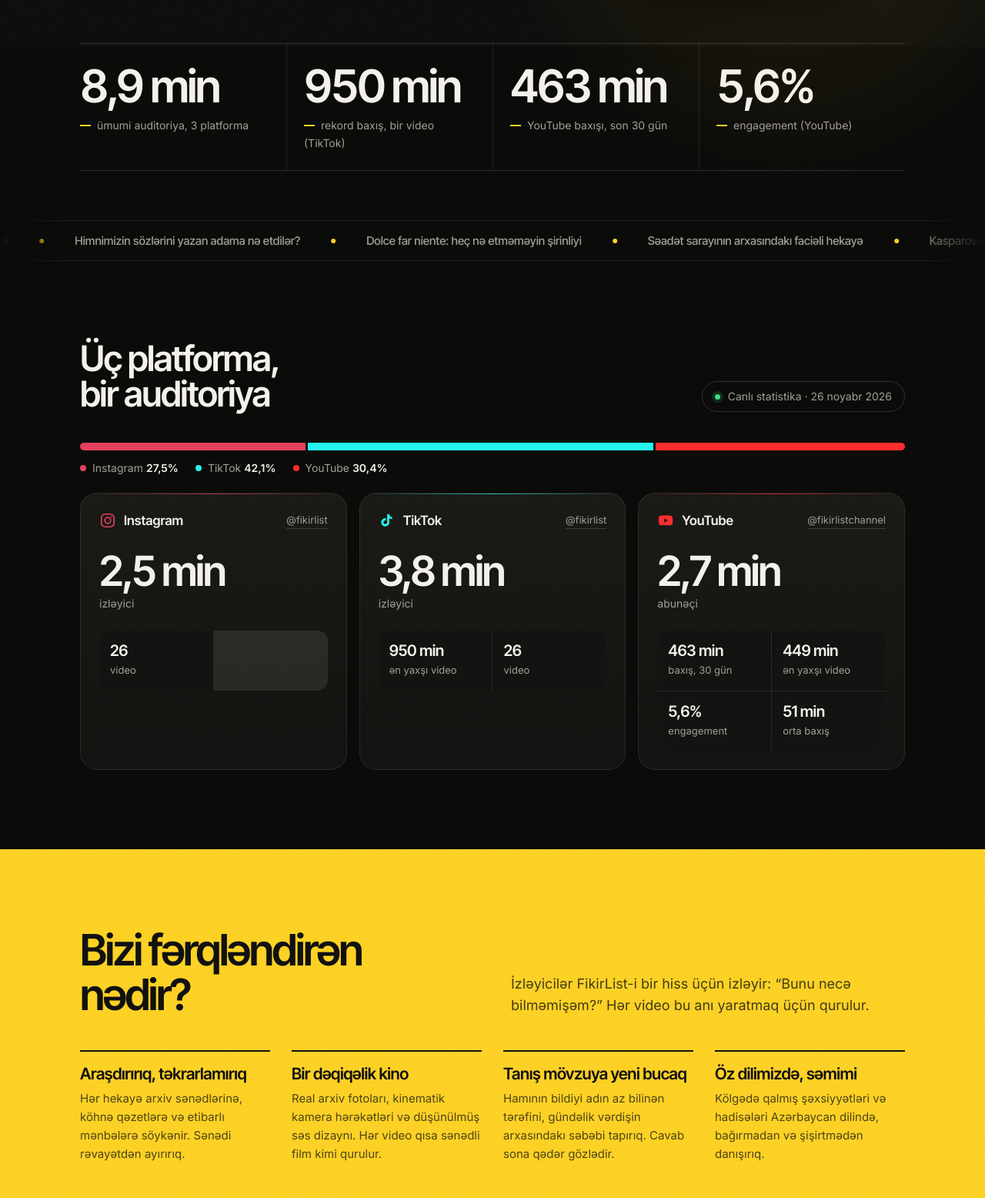
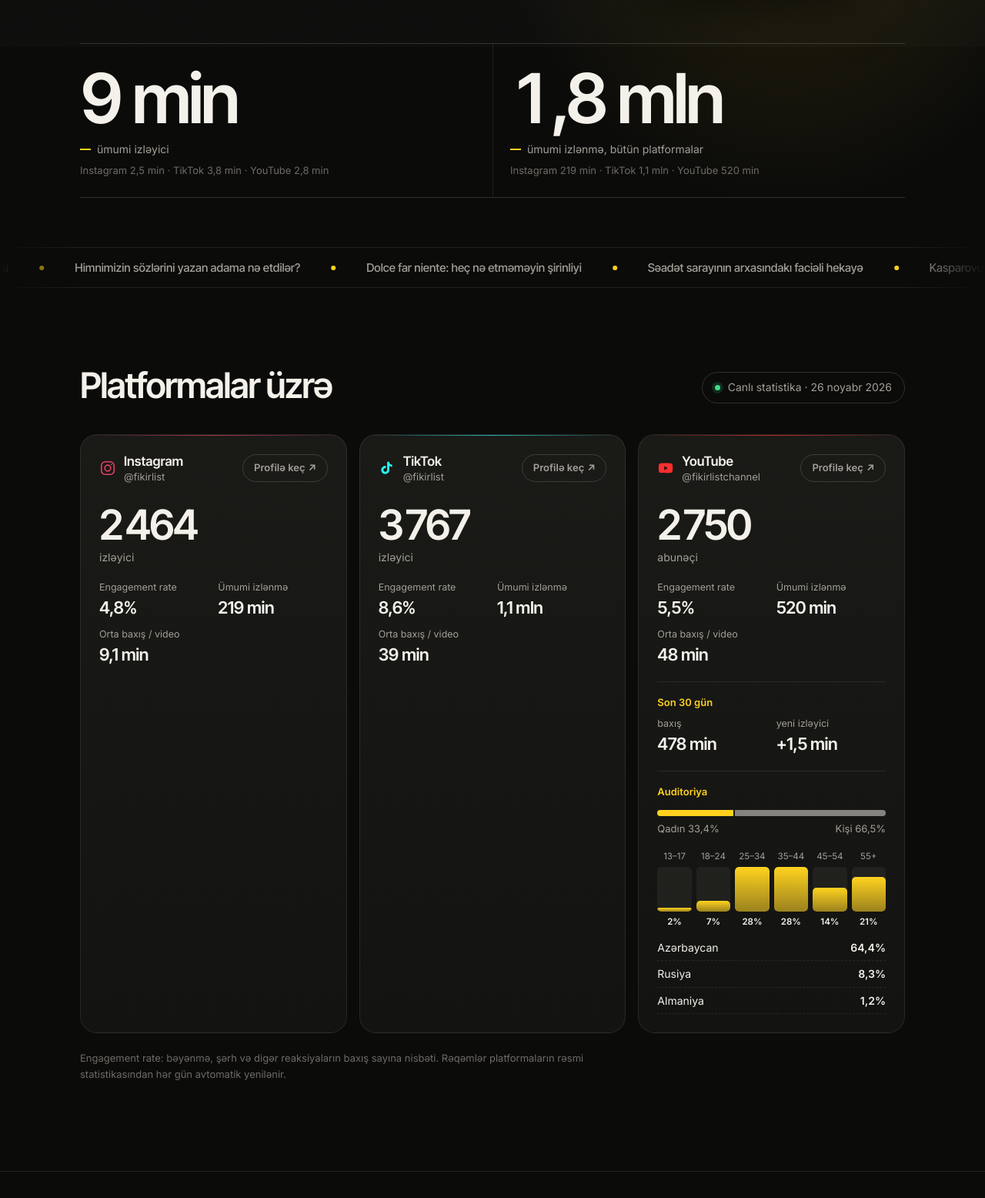
Before and after one commit to fikirlist/mediakit, a plain HTML site: page index.html in a window 1280 px wide. Shown: the part 739-2295 px from the top of the page at 77% size. Drawn offline with Linux system fonts and the light colour scheme; grey boxes are pictures that could not be loaded.

Commit message:
Platform cards: followers, ER, totals, 30-day results, demographics; contact nav
Co-Authored-By: Claude Opus 5.5 <noreply@anthropic.com>
Claude-Session: https://claude.ai/code/session_016rZ7E6HVgf3L27sHdmupnK

```diff
--- a/index.html
+++ b/index.html
@@ -122,11 +122,12 @@ a.reel{display:block;text-decoration:none;color:#fff}
 .ticker span::after{content:"";width:6px;height:6px;border-radius:50%;background:var(--y)}
 .ticker:hover div{animation-play-state:paused}
 @keyframes tk{to{transform:translateX(-50%)}}
-.figs{display:grid;grid-template-columns:repeat(4,minmax(0,1fr));border-top:1px solid var(--line2);border-bottom:1px solid var(--line2);margin-top:clamp(40px,6vw,72px);position:relative;z-index:1}
+.figs{display:grid;grid-template-columns:repeat(2,minmax(0,1fr));border-top:1px solid var(--line2);border-bottom:1px solid var(--line2);margin-top:clamp(40px,6vw,72px);position:relative;z-index:1}
 .fig{padding:26px 22px 24px;border-left:1px solid var(--line)}
 .fig:first-child{border-left:0;padding-left:0}
-.fig b{display:block;font:600 clamp(36px,4.6vw,60px)/1 "Inter Tight",sans-serif;letter-spacing:-.045em;white-space:nowrap;font-variant-numeric:tabular-nums}
+.fig b{display:block;font:600 clamp(48px,7vw,92px)/1 "Inter Tight",sans-serif;letter-spacing:-.045em;white-space:nowrap;font-variant-numeric:tabular-nums}
 .fig span{display:block;margin-top:10px;font-size:14px;color:var(--soft)}
+.fig small{display:block;margin-top:6px;font-size:13px;color:var(--mute)}
 .fig span::before{content:"";display:inline-block;width:14px;height:2px;margin-right:8px;background:var(--y);vertical-align:4px}
 .upd{display:flex;align-items:center;gap:8px;margin-top:16px;font-size:13px;color:var(--soft);position:relative;z-index:1}
 .live{width:7px;height:7px;border-radius:50%;background:#3ddc84;box-shadow:0 0 0 4px rgba(61,220,132,.15)}
@@ -149,6 +150,31 @@ a.reel{display:block;text-decoration:none;color:#fff}
 .ph a:hover{color:var(--ink)}
 .pbig{font:600 clamp(40px,4.4vw,54px)/1 "Inter Tight",sans-serif;letter-spacing:-.045em;margin:28px 0 4px;white-space:nowrap}
 .plab{font-size:14px;color:var(--soft)}
+.pn span{display:flex;flex-direction:column;line-height:1.2}
+.pn small{font:400 13px Inter,sans-serif;color:var(--soft);margin-top:2px}
+.go{display:inline-flex;align-items:center;gap:4px;min-height:36px;padding:0 14px;border-radius:999px;border:1px solid var(--line2);font-size:13px;font-weight:600;text-decoration:none;color:var(--ink);white-space:nowrap}
+.go:hover{border-color:var(--y);color:var(--y)}
+.kv{display:grid;grid-template-columns:repeat(auto-fit,minmax(6.5em,1fr));gap:12px;margin-top:18px}
+.kv span{display:block;font-size:12.5px;color:var(--soft)}
+.kv b{display:block;font:600 22px "Inter Tight",sans-serif;letter-spacing:-.02em;margin-top:3px;white-space:nowrap}
+.blk{margin-top:22px;padding-top:18px;border-top:1px solid var(--line)}
+.blk h4{margin:0;font:600 13px Inter,sans-serif;color:var(--y)}
+.blk .kv{margin-top:10px}
+.na{margin:10px 0 0;font-size:13.5px;color:var(--mute)}
+.gen{margin-top:12px}
+.gen .gbar{display:flex;height:8px;border-radius:4px;overflow:hidden;gap:2px}
+.gen .gbar i:first-child{background:var(--y)}
+.gen .gbar i:last-child{background:rgba(244,241,234,.5)}
+.glab{display:flex;justify-content:space-between;font-size:13px;color:var(--soft);margin-top:6px}
+.ages{display:grid;grid-template-columns:repeat(6,minmax(0,1fr));gap:6px;margin-top:16px;align-items:end}
+.age{display:grid;justify-items:center;gap:4px;font-size:11.5px;color:var(--soft)}
+.age i{display:flex;align-items:flex-end;width:100%;height:58px;background:rgba(244,241,234,.05);border-radius:5px;overflow:hidden}
+.age i b{display:block;width:100%;background:linear-gradient(180deg,var(--y),rgba(255,210,31,.55));border-radius:5px}
+.age em{font-style:normal;color:var(--ink);font-weight:600}
+.geo{list-style:none;margin:14px 0 0;padding:0;display:grid;gap:6px;font-size:14px}
+.geo li{display:flex;justify-content:space-between;border-bottom:1px dashed var(--line);padding-bottom:5px}
+.geo em{font-style:normal;font-weight:600}
+.note2{margin-top:22px;font-size:13px;color:var(--mute);max-width:80ch}
 .mets{display:grid;grid-template-columns:repeat(2,minmax(0,1fr));gap:1px;background:var(--line);border-radius:14px;overflow:hidden;margin-top:24px}
 .met{background:var(--s1);padding:14px}
 .met b{display:block;font:600 20px "Inter Tight",sans-serif;letter-spacing:-.02em;white-space:nowrap}
@@ -180,7 +206,7 @@ a.reel{display:block;text-decoration:none;color:#fff}
 .ser{position:relative;background:var(--s1);border:1px solid var(--line);border-radius:24px;padding:28px 28px 30px;display:grid;grid-template-columns:auto minmax(0,1fr);gap:4px 20px;align-items:start;transition:border-color .25s,transform .25s}
 .ser:hover{border-color:var(--line2);transform:translateY(-2px)}
 .ser:first-child{background:linear-gradient(150deg,rgba(255,210,31,.11),var(--s1) 60%);border-color:rgba(255,210,31,.28)}
-.ser svg{grid-row:span 3;width:30px;height:30px;color:var(--y);padding:13px;border-radius:16px;background:rgba(255,210,31,.08);border:1px solid rgba(255,210,31,.18);box-sizing:content-box}
+.ser svg{grid-row:span 3;width:30px;height:30px;color:#111;padding:13px;border-radius:16px;background:linear-gradient(145deg,#ffe36b,var(--y) 55%,#e9b800);box-shadow:0 10px 24px -10px rgba(255,210,31,.6),inset 0 1px 0 rgba(255,255,255,.45);box-sizing:content-box}
 .ser h3{font-size:23px;letter-spacing:-.03em;display:flex;align-items:center;gap:10px;flex-wrap:wrap}
 .ser p{color:var(--soft);font-size:16px;margin:8px 0 0;line-height:1.65;max-width:52ch}
 .ser .tag{font:600 12px Inter,sans-serif;color:#111;background:var(--y);border-radius:999px;padding:3px 10px;letter-spacing:0}
@@ -280,13 +306,13 @@ const STATIC = {
   ],
   series: [
     ["ESKİZ","Hamının tanıdığı, amma hekayəsini az adamın bildiyi insanlar. Bir fotodan, bir xatirədən və ya bir-birinə zidd iki hekayədən başlayıb onların portretini çəkirik. Arxiv sənədlərinə və etibarlı mənbələrə söykənərək bir ömrü bir dəqiqəlik kino dilində danışırıq.","eskiz","Ən çox izlənən"],
-    ["Biz Kimik?","Eyni sözü fərqli deyir, eyni bayramı fərqli keçiririk. Azərbaycanın xalqları və icmaları öz dili, adətləri və gündəlik həyatı ilə. Məqsədimiz fərqləri qabartmaq yox, bir-birimizi daha yaxından tanımaqdır. Animasiya dili isə mövzunu hər yaşdan izləyici üçün səmimi edir. Talışlar və yerazlarla başladıq.","globe","Animasiya"],
+    ["Biz Kimik?","Eyni sözü fərqli deyir, eyni bayramı fərqli keçiririk. Azərbaycanın müxtəlif bölgələrində fərqli dillər danışılır, adətlər yaşadılır, bayramlar qeyd olunur. Bəs bir-birimizi nə qədər tanıyırıq? Bu seriyada ölkəmizin xalqlarını və icmalarını onların öz hekayələri, dili və gündəlik həyatı ilə tanıdırıq. Animasiya dili isə mövzunu hər yaşdan izləyici üçün səmimi və əyləncəli edir.","globe","Animasiya"],
     ["Psixologiya və həyat fəlsəfəsi","Kintsugidən dolce far nienteyə qədər, başqa mədəniyyətlərin daha yaxşı yaşamaq haqqında tapdığı sadə həqiqətlər, bugünkü həyatımızın dilində. Hər videoda bir anlayışın arxasındakı psixologiyanı açırıq ki, izləyici öz gündəliyinə bir az fərqli baxsın.","kintsugi"],
     ["Elm, texnologiya və trendlər","Hamının danışdığı mövzunun necə başladığını və sabahımıza necə təsir edəcəyini qısa və aydın danışırıq. Mürəkkəb mövzuları sadələşdirmədən, hər kəsin anlayacağı dildə izah edir, trendin səs-küyündən kənarda onun əsl mənasını göstəririk.","spark"]
   ],
   formats: [
     ["Hekayəyə inteqrasiya","Brend mövzu ilə bağlı olduqda hekayənin təbii hissəsinə çevrilir.",["Videoda 5–10 saniyəlik təbii yerləşdirmə","Təsvirdə və pinlənmiş şərhdə link","Instagram, TikTok və YouTube-da yayım"],"","insert"],
-    ["Xüsusi epizod","Brendinizin tarixi, istehsalı və ya missiyası haqqında ayrıca qısa sənədli film.",["Araşdırma və ssenari bizdən","Arxiv və çəkiliş materialları ilə kinematik montaj","Yayımdan sonra nəticə hesabatı"],"Tövsiyə edirik","film"],
+    ["Xüsusi epizod","Brendinizin tarixi, istehsalı və ya missiyası haqqında ayrıca qısa sənədli film.",["Araşdırma və ssenari bizdən","Arxiv və çəkiliş materialları ilə kinematik montaj","Yayımdan sonra nəticə hesabatı"],"","film"],
     ["Silsilə tərəfdaşlığı","Bir silsilənin bir neçə epizod boyunca dəstəklənməsi.",["Hər epizodda brend qeydi","Silsilə boyu ardıcıl görünürlük","Auditoriya ilə uzunmüddətli əlaqə"],"","layers"],
     ["Çarpaz yayım","Bir video eyni vaxtda üç platformada yayımlanır.",["Instagram Reels, TikTok, YouTube Shorts","Stories və pinlənmiş şərh","Bir kontent, üç auditoriya"],"","share"]
   ],
@@ -311,9 +337,11 @@ const STATIC = {
 /* Son məlum real rəqəmlər — cədvələ qoşulmaq mümkün olmayanda göstərilir */
 const SNAPSHOT = {
   updatedAt:"2026-11-26", email:"fikirlistmedia@gmail.com",
-  yt_followers:2710, yt_posts:49, yt_views30d:463094, yt_avgViews:51455, yt_medianViews:1589, yt_er:5.6, yt_best:449007,
-  tt_followers:3751, tt_posts:26, tt_best:949800,
-  ig_followers:2453, ig_posts:26
+  yt_followers:2750, yt_totalViews:520039, yt_posts:30, yt_views30d:477569, yt_new30d:1500, yt_er:5.5, yt_avgViews:47757,
+  yt_gender_female:33.4, yt_gender_male:66.5, "yt_age_13-17":2.2, "yt_age_18-24":6.6, "yt_age_25-34":27.7, "yt_age_35-44":27.8, "yt_age_45-54":14.4, "yt_age_55+":21.3,
+  yt_geo_1_label:"Azərbaycan", yt_geo_1_value:64.4, yt_geo_2_label:"Rusiya", yt_geo_2_value:8.3, yt_geo_3_label:"Almaniya", yt_geo_3_value:1.2,
+  tt_followers:3767, tt_totalViews:1064233, tt_posts:27, tt_er:8.6, tt_likes:91700, tt_avgViews:39416,
+  ig_followers:2464, ig_totalViews:219078, ig_posts:27, ig_er:4.8, ig_avgViews:9128
 };
 
 /* Nümunə məlumat — yalnız SHEET_ID boş olanda göstərilir */
@@ -405,7 +433,10 @@ function render(D, demo) {
   const P = STATIC.platforms.map(p => ({ ...p,
     handle: D[p.id+"_handle"] || p.handle, url: safeUrl(D[p.id+"_url"]) || p.url,
     followers:num(D[p.id+"_followers"]), posts:num(D[p.id+"_posts"]), views30d:num(D[p.id+"_views30d"]),
-    avg:num(D[p.id+"_avgViews"]), med:num(D[p.id+"_medianViews"]), er:num(D[p.id+"_er"]), best:num(D[p.id+"_best"]), likes:num(D[p.id+"_likes"]) }));
+    avg:num(D[p.id+"_avgViews"]), med:num(D[p.id+"_medianViews"]), er:num(D[p.id+"_er"]), best:num(D[p.id+"_best"]), likes:num(D[p.id+"_likes"]), likes30d:num(D[p.id+"_likes30d"]), totalViews:num(D[p.id+"_totalViews"]), new30d:num(D[p.id+"_new30d"]),
+    gf:num(D[p.id+"_gender_female"]), gm:num(D[p.id+"_gender_male"]),
+    ages:["13-17","18-24","25-34","35-44","45-54","55+"].map(a => [a.replace("-", "–"), num(D[p.id+"_age_"+a])]).filter(x => x[1]),
+    geo:[1,2,3].map(i => [D[p.id+"_geo_"+i+"_label"], num(D[p.id+"_geo_"+i+"_value"])]).filter(x => x[0] && x[1]) }));
   const sum = k => { const xs = P.map(p => p[k]).filter(x => x !== null); return xs.length ? xs.reduce((a,b) => a+b, 0) : null; };
   const ers = P.filter(p => p.er !== null && p.views30d);
   const er = ers.length ? ers.reduce((a,p) => a + p.er*p.views30d, 0) / ers.reduce((a,p) => a + p.views30d, 0) : null;
@@ -419,20 +450,18 @@ function render(D, demo) {
   const email = String(D.email||"").trim() || STATIC.email, phone = String(D.phone||"").trim();
   const slogan = esc(STATIC.slogan);
   const names = k => P.filter(p => p[k] !== null).map(p => p.name);
-  const vN = names("views30d"), eN = names("er");
-  const best = P.reduce((m, p) => p.best !== null && (m === null || p.best > m.best) ? p : m, null);
+  const vN = names("totalViews");
+  const brk = k => P.filter(p => p[k] !== null).map(p => esc(p.name) + " " + fmt(p[k])).join(" · ");
   const figs = [
-    [sum("followers"), fmt, "ümumi auditoriya, 3 platforma"],
-    [best ? best.best : null, fmt, best ? "rekord baxış, bir video (" + best.name + ")" : "rekord baxış, bir video"],
-    [sum("views30d"), fmt, vN.length === 3 ? "baxış, son 30 gün" : vN.join(" və ") + " baxışı, son 30 gün"],
-    [er, pct, eN.length === 3 ? "orta engagement" : "engagement (" + eN.join(", ") + ")"]
+    [sum("followers"), "ümumi izləyici", brk("followers")],
+    [sum("totalViews"), vN.length === 3 ? "ümumi izlənmə, bütün platformalar" : "ümumi izlənmə", brk("totalViews")]
   ].filter(x => x[0] !== null);
 
   document.getElementById("app").innerHTML = `
 ${demo ? `<div class="notice">Nümunə rəqəmlər göstərilir. Real rəqəmlər cədvəl qoşulandan sonra görünəcək.</div>` : ""}
 <nav><div class="wrap">
  <a class="brand" href="#top">${WORDMARK}<span>${slogan}</span></a>
- <div class="acts"><button class="btn" id="pdf" type="button">PDF yüklə</button><a class="btn pri" href="#contact">Əməkdaşlıq</a></div>
+ <div class="acts"><button class="btn" id="pdf" type="button">PDF yüklə</button><a class="btn pri" href="#contact">Əlaqə</a></div>
 </div></nav>
 
 <header class="hero" id="top"><div class="wrap">
@@ -441,33 +470,30 @@ ${demo ? `<div class="notice">Nümunə rəqəmlər göstərilir. Real rəqəmlə
   <p class="lede">${esc(D.bio || STATIC.bio)}</p>
   <div class="cta"><a class="btn pri" href="#contact">Əməkdaşlıq təklif edin</a><a class="btn" href="#platforms">Rəqəmlərə baxın</a></div>
  </div>${REEL()}</div>
- <div class="figs">${figs.map(x => `<div class="fig"><b data-n="${x[0] ?? ""}" data-k="${x[1] === pct ? "p" : "n"}">${x[1](x[0])}</b><span>${x[2]}</span></div>`).join("")}</div>
+ <div class="figs">${figs.map(x => `<div class="fig"><b data-n="${x[0]}" data-k="n">${fmt(x[0])}</b><span>${x[1]}</span><small>${x[2]}</small></div>`).join("")}</div>
 </div></header>
 ${VIDEOS.length ? `<div class="ticker" aria-hidden="true"><div>${[0,1].map(() => VIDEOS.map(v => `<span>${esc(v[1])}</span>`).join("")).join("")}</div></div>` : ""}
 
 <section class="sec" id="platforms" style="border-top:0"><div class="wrap">
- <div class="head"><h2>Üç platforma,<br>bir auditoriya</h2><p class="livenote"><span class="live"></span>Canlı statistika${upd ? " · " + esc(upd) : ""}</p></div>
- ${total ? `<div class="share"><div class="share-bar">${P.filter(p => p.followers).map(p => `<i style="flex:${p.followers};background:${p.c}"></i>`).join("")}</div>
-  <div class="legend">${P.filter(p => p.followers).map(p => `<span><span class="dot" style="background:${p.c}"></span>${esc(p.name)}<b>${pct(p.followers/total*100)}</b></span>`).join("")}</div></div>` : ""}
- <div class="plats">${P.map(p => `<article class="plat" style="--c:${p.c}">
-  <div class="ph"><div class="pn">${ICON[p.id]}${esc(p.name)}</div><a href="${esc(p.url)}" target="_blank" rel="noopener">${esc(p.handle)}</a></div>
-  <div class="pbig">${fmt(p.followers)}</div><div class="plab">${p.unit}</div>
-  <div class="mets">${[["views30d","baxış, 30 gün",fmt],["best","ən yaxşı video",fmt],["er","engagement",pct],["likes","ümumi bəyənmə",fmt],["avg","orta baxış",fmt],["posts","video",fmt]].filter(x => p[x[0]] !== null).slice(0, 4).map(x => `<div class="met"><b>${x[2](p[x[0]])}</b><span>${x[1]}</span></div>`).join("")}</div></article>`).join("")}</div>
+ <div class="head"><h2>Platformalar üzrə</h2><p class="livenote"><span class="live"></span>Canlı statistika${upd ? " · " + esc(upd) : ""}</p></div>
+ <div class="plats">${P.map(p => {
+  const l30 = [["views30d","baxış"],["new30d","yeni izləyici"],["likes30d","bəyənmə"]].filter(x => p[x[0]] !== null);
+  const amax = Math.max(1, ...p.ages.map(a => a[1]));
+  const hasDemo = p.ages.length || p.geo.length || (p.gf !== null && p.gm !== null);
+  return `<article class="plat" style="--c:${p.c}">
+  <div class="ph"><div class="pn">${ICON[p.id]}<span>${esc(p.name)}<small>${esc(p.handle)}</small></span></div><a class="go" href="${esc(p.url)}" target="_blank" rel="noopener">Profilə keç <span aria-hidden="true">↗</span></a></div>
+  <div class="pbig">${p.followers === null ? "—" : String(Math.round(p.followers)).replace(/\B(?=(\d{3})+(?!\d))/g, "\u2009")}</div><div class="plab">${p.unit}</div>
+  <div class="kv"><div><span>Engagement rate</span><b>${pct(p.er)}</b></div><div><span>Ümumi izlənmə</span><b>${fmt(p.totalViews)}</b></div>${p.avg !== null ? `<div><span>Orta baxış / video</span><b>${fmt(p.avg)}</b></div>` : ""}</div>
+  ${l30.length ? `<div class="blk"><h4>Son 30 gün</h4><div class="kv">${l30.map(x => `<div><span>${x[1]}</span><b>${x[0] === "new30d" ? "+" : ""}${fmt(p[x[0]])}</b></div>`).join("")}</div></div>` : ""}
+  ${hasDemo ? `<div class="blk"><h4>Auditoriya</h4>
+   ${p.gf !== null && p.gm !== null ? `<div class="gen"><div class="gbar"><i style="flex:${p.gf}"></i><i style="flex:${p.gm}"></i></div><div class="glab"><span>Qadın ${pct(p.gf)}</span><span>Kişi ${pct(p.gm)}</span></div></div>` : ""}
+   ${p.ages.length ? `<div class="ages">${p.ages.map(a => `<div class="age"><span>${esc(a[0])}</span><i><b style="height:${(a[1]/amax*100).toFixed(0)}%"></b></i><em>${Math.round(a[1])}%</em></div>`).join("")}</div>` : ""}
+   ${p.geo.length ? `<ul class="geo">${p.geo.map(g => `<li><span>${esc(g[0])}</span><em>${pct(g[1])}</em></li>`).join("")}</ul>` : ""}</div>` : ""}
+ </article>`; }).join("")}</div>
+ <p class="note2">Engagement rate: bəyənmə, şərh və digər reaksiyaların baxış sayına nisbəti. Rəqəmlər platformaların rəsmi statistikasından hər gün avtomatik yenilənir.</p>
 </div></section>
 
-<section class="why"><div class="wrap">
- <div class="why-head"><h2>Bizi fərqləndirən nədir?</h2><p>İzləyicilər FikirList-i bir hiss üçün izləyir: “Bunu necə bilməmişəm?” Hər video bu anı yaratmaq üçün qurulur.</p></div>
- <div class="why-grid">${STATIC.why.map(w => `<div class="wcard"><h3>${esc(w[0])}</h3><p>${esc(w[1])}</p></div>`).join("")}</div>
- ${P.some(p => p.best) ? `<div class="proof">${P.filter(p => p.best).sort((x, y) => y.best - x.best).map(p => `<div><b>${fmt(p.best)}</b><span>${esc(p.name)}-da bir videonun baxışı</span></div>`).join("")}<div><b>${fmt(total)}</b><span>izləyici üç platformada</span></div></div>` : ""}
-</div></section>
-${hasAud ? `<section class="sec"><div class="wrap">
- <div class="head"><h2>Kimlər izləyir</h2><p>${(() => { const a = ages.filter(x => num(x[1])).sort((x,y) => num(y[1]) - num(x[1])); return a.length >= 2 ? `Auditoriyanın ${pct(num(a[0][1]) + num(a[1][1]))}-i ${esc(a[0][0])} və ${esc(a[1][0])} yaş qruplarındadır.` : ""; })()}${D.aud_label ? ` Mənbə: ${esc(D.aud_label)}.` : ""}</p></div>
- <div class="aud">
-  <div class="card"><h3>Yaş</h3>${bars(ages)}</div>
-  <div class="card"><h3>Cins</h3>${f !== null && m !== null ? `<div class="gbig"><div><b>${pct(f)}</b><span>qadın</span></div><div><b>${pct(m)}</b><span>kişi</span></div></div><div class="gbar"><i style="flex:${f};background:var(--y)"></i><i style="flex:${m};background:rgba(244,241,234,.55)"></i></div>` : `<p class="empty">Məlumat tezliklə əlavə olunacaq.</p>`}</div>
-  <div class="card"><h3>Şəhərlər</h3>${bars(cities)}</div>
- </div>
-</div></section>` : ""}
+
 
 
 <section class="sec"><div class="wrap">
@@ -482,14 +508,10 @@ ${hasAud ? `<section class="sec"><div class="wrap">
   <a class="btn pri" href="mailto:${esc(email)}?subject=${encodeURIComponent("Əməkdaşlıq təklifi — FikirList")}">Təklif alın</a></div>
  </div>
  <div class="offers">${STATIC.formats.map(x => `<article class="offer${x[3] ? " feat" : ""}">${x[3] ? `<span class="flag">${esc(x[3])}</span>` : ""}<span class="oic">${ICON[x[4]]}</span><h3>${esc(x[0])}</h3><p>${esc(x[1])}</p><ul>${x[2].map(li => `<li>${esc(li)}</li>`).join("")}</ul></article>`).join("")}</div>
- <div class="steps">${STATIC.steps.map((st, k) => `<div class="step"><i>${k + 1}</i><b>${esc(st[0])}</b><span>${esc(st[1])}</span></div>`).join("")}</div>
  <p class="principle">Brend hekayəyə yalnız mövzuya təbii uyğun gəldikdə daxil edilir. Faktları dəyişən və ya auditoriyanı yanıldan inteqrasiyalar qəbul edilmir. Bu, izləyicinin etibarını qoruyur və tərəfdaşın mesajını daha inandırıcı edir.</p>
 </div></section>
 
-<section class="sec"><div class="wrap">
- <div class="head"><h2>Komanda</h2></div>
- <div class="team">${STATIC.team.map(t => `<div class="card mem"><div class="av">${esc(t[0].trim()[0])}</div><div><h3>${esc(t[0])}</h3><p class="role">${esc(t[1])}</p><p>${esc(t[2])}</p></div></div>`).join("")}</div>
-</div></section>
+
 
 <footer id="contact"><div class="wrap">
  <div class="close">
```
